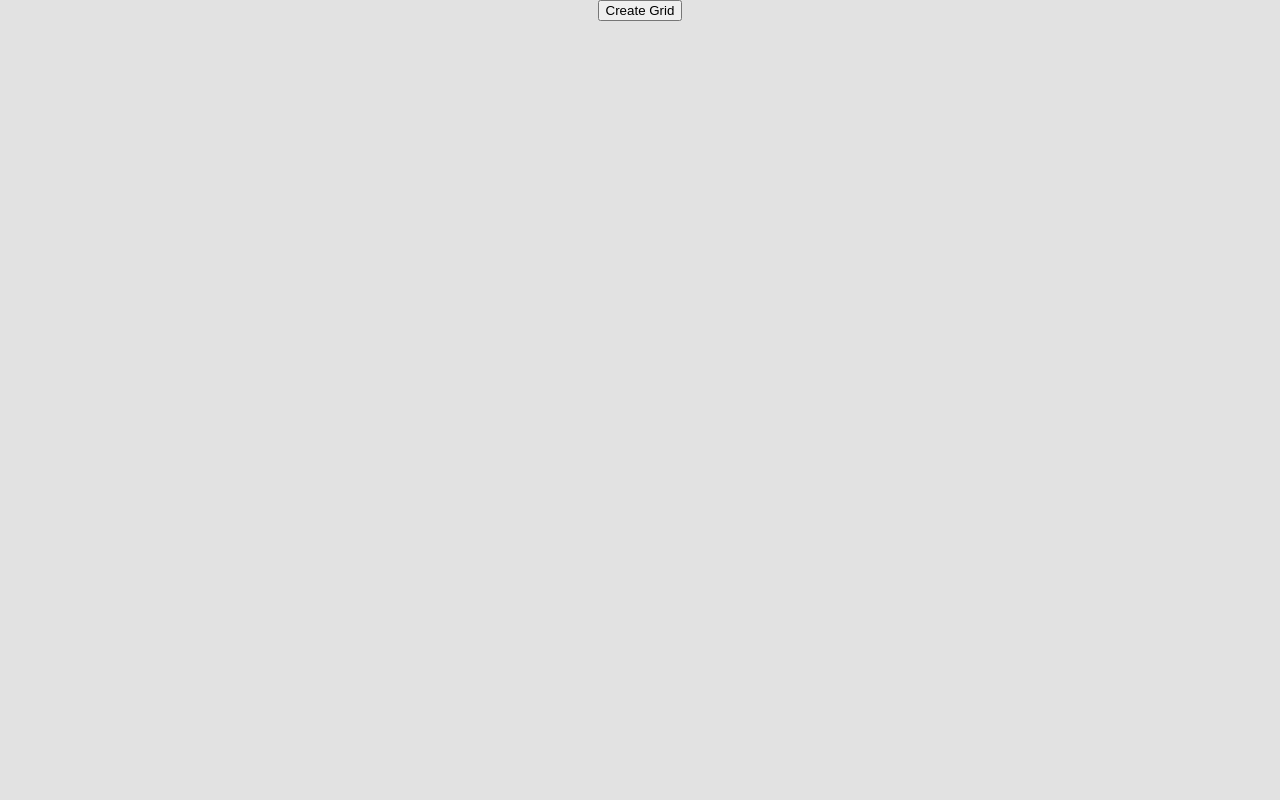
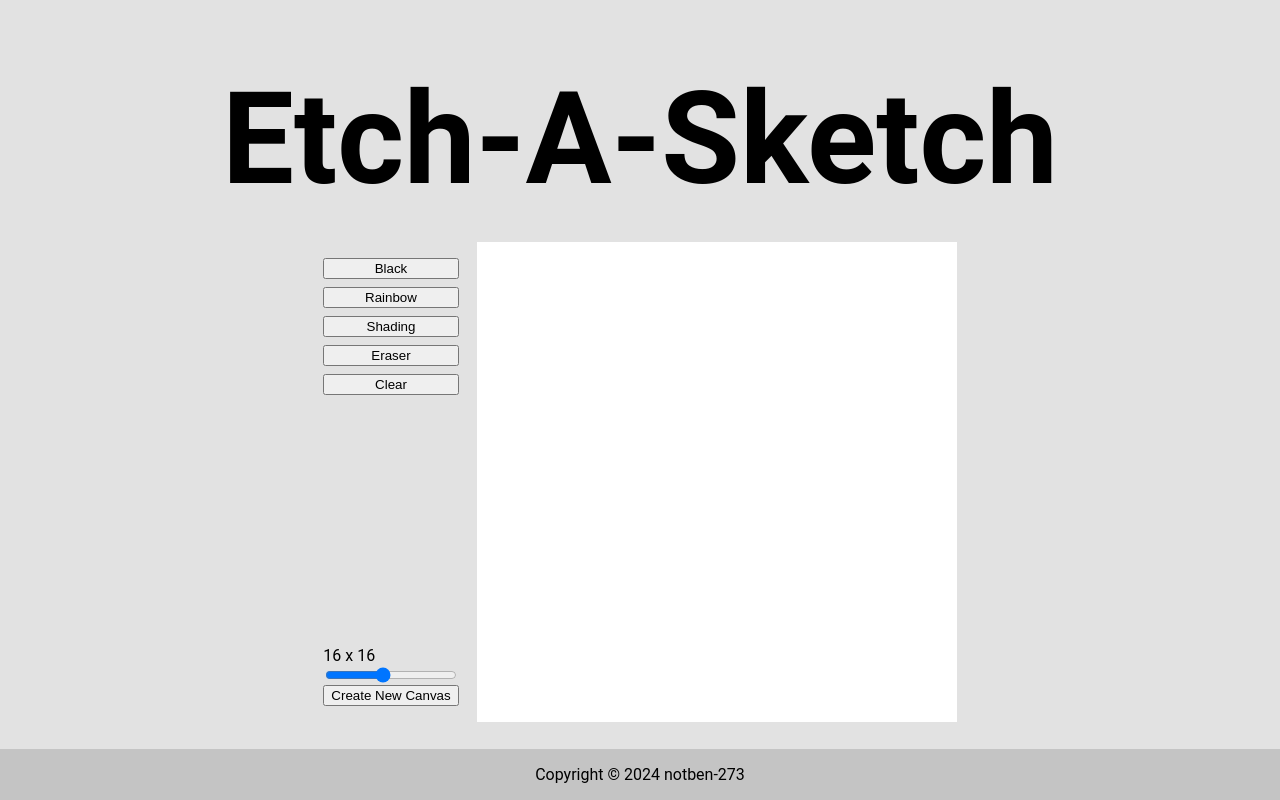
Before and after one commit to notben-273/etch-a-sketch, a plain HTML site: page index.html in a window 1280 px wide. Drawn offline with Linux system fonts and the light colour scheme.

Commit message:
Add buttons with functionality

```diff
--- a/index.html
+++ b/index.html
@@ -8,9 +8,24 @@
     <title>Document</title>
 </head>
 <body>
-    <!-- <div id="header">Header</div> -->
-    <button id="createButton">Create Grid</button>
-    <div id="container"></div>
-    <!-- <div id="footer">Made by Ben Gething 2024</div> -->
+    <div id="header">Etch-A-Sketch</div>
+    <div id="main-section">
+        <div id="controls">
+            <div id="buttons">
+                <button id="black">Black</button>
+                <button id="rainbow">Rainbow</button>
+                <button id="shading">Shading</button>
+                <button id="eraser">Eraser</button>
+                <button id="clear">Clear</button>
+            </div>
+            <div id="grid-options">
+                <div id="grid-size"></div>
+                <input type="range" id="size-slider" min="4" max="32" step="2" value="16">
+                <button id="createButton">Create New Canvas</button>
+            </div>
+        </div>
+        <div id="container"></div>
+    </div>
+    <div id="footer">Copyright © 2024 notben-273</div>
 </body>
 </html>
--- a/js-file.js
+++ b/js-file.js
@@ -1,17 +1,43 @@
 const createButton = document.querySelector("#createButton");
 
-createButton.addEventListener("click", () => createGrid());
-
 const container = document.querySelector("#container");
+const gridSizeText = document.querySelector("#grid-size");
+const input = document.querySelector("#size-slider");
+const clear = document.querySelector("#clear");
+const eraser = document.querySelector("#eraser");
+const black = document.querySelector("#black");
 container.addEventListener("mousedown", () => mouseHeld = true);
 container.addEventListener("mouseup", () => mouseHeld = false);
 
 let mouseHeld = false;
+let currentSize = 16;
+let currentColor = "Black"
 
-function createGrid() {
+document.addEventListener('DOMContentLoaded', () => createGrid(currentSize));
 
+gridSizeText.textContent = "16 x 16";
+
+input.addEventListener("input", (event) => {
+    gridSizeText.textContent = input.value + " x " + input.value;
+});
+
+createButton.addEventListener("click", () => createGrid(input.value));
+clear.addEventListener("click", () => createGrid(currentSize));
+eraser.addEventListener("click", () => currentColor = "White");
+black.addEventListener("click", () => currentColor = "Black");
+
+function createGrid(size) {
+
+    currentSize = input.value;
     container.innerHTML = '';
-    let size = prompt("Enter the size of the grid [X by X]", "8");
+
+    if (size > 100) {
+        size = 100;
+    } else if (size < 4) {
+        size = 4;
+    }
+
+    size = Math.round(size);
 
     for (let i = 0; i < size*size; i++) {
 
@@ -26,9 +52,10 @@ function createGrid() {
         gridBox.addEventListener("mouseenter", () => {
 
             if (mouseHeld === true) {
-                gridBox.style.backgroundColor = "Black"
+                gridBox.style.backgroundColor = currentColor;
             }
         });
+        gridBox.addEventListener("mousedown", () => gridBox.style.backgroundColor = "Black");
 
         container.appendChild(gridBox);
     }
--- a/style.css
+++ b/style.css
@@ -5,13 +5,45 @@ body {
     display: flex;
     flex-direction: column;
     align-items: center;
+    justify-content: space-between;
+    font-family: roboto;
+}
+
+#header {
+    padding: 5% 0px 0px 0px;
+    font-weight: 600;
+    font-size: 10vw;
+}
+
+#main-section {
+    display: flex;
+    width: 100%;
     justify-content: center;
+    gap: 18px;
+}
+
+#buttons {
+    display: flex;
+    gap: 0.5em;
+    flex-direction: column;
+}
+
+#grid-options {
+    display: flex;
+    flex-direction: column;
+}
+
+#controls {
+    display: flex;
+    flex-direction: column;
+    justify-content: space-between;
+    padding: 1em 0px;
 }
 
 #container {
     background-color: white;
-    width: 500px;
-    margin: auto;
+    width: 60vh;
+    height: 60vh;
     display: flex;
     flex-wrap: wrap;
 }
@@ -23,9 +55,7 @@ body {
 
 #footer {
     background-color: rgb(196, 196, 196);
-    position: fixed;
+    width: 100%;
+    padding: 1em 0px;
     text-align: center;
-    left: 0px;
-    right: 0px;
-    bottom: 0px;
 }
```
